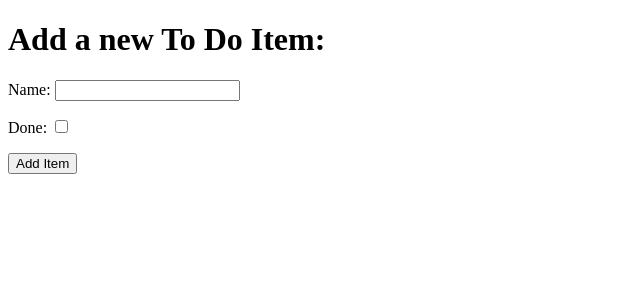
After one commit to GazzaJ/Django-test, a Django app: page /add in a window 1280 px wide. The commit adds this page. Shown: the top 300 px of the page, without its empty margins (0-640 px from the left). Run offline with Django 3.2, Linux system fonts and the light colour scheme.

Commit message:
Create a new template to add tasks and connect to views.py and urls.py

```diff
--- a/django_todo/urls.py
+++ b/django_todo/urls.py
@@ -15,9 +15,10 @@ Including another URLconf
 """
 from django.contrib import admin
 from django.urls import path
-from todo.views import get_todo_list
+from todo.views import get_todo_list, add_item
 
 urlpatterns = [
     path('admin/', admin.site.urls),
-    path('', get_todo_list, name='get_todo_list')
+    path('', get_todo_list, name='get_todo_list'),
+    path('add', add_item, name='add')
 ]
--- /dev/null
+++ b/todo/templates/todo/add_item.html
@@ -0,0 +1,32 @@
+<!DOCTYPE html>
+<html lang="en">
+<head>
+    <meta charset="UTF-8">
+    <meta http-equiv="X-UA-Compatible" content="IE=edge">
+    <meta name="viewport" content="width=device-width, initial-scale=1.0">
+    <title>Document</title>
+</head>
+<body>
+    <h1>Add a new To Do Item:</h1>
+    <form method="POST" action="add">
+        <div>
+            <p>
+                <label for="id_name">Name:</label>
+                <input type="text" id="id_name" name="item_name">
+            </p>
+        </div>
+        <div>
+            <p>
+                <label for="id_done">Done:</label>
+                <input type="checkbox" id="id_done" name="done">
+            </p>
+        </div>
+        <div>
+            <p>
+                <button type="submit">Add Item</button>
+            </p>
+        </div>
+    </form>
+
+</body>
+</html>
--- a/todo/templates/todo/todo_list.html
+++ b/todo/templates/todo/todo_list.html
@@ -21,5 +21,6 @@
             <tr><td>You have nothing to do!</td></tr>
         {% endfor %}
     </table>
+    <a href="/add">Add a To Do Item!</a>
 </body>
 </html>
--- a/todo/views.py
+++ b/todo/views.py
@@ -9,3 +9,7 @@ def get_todo_list(request):
         'items': items
     }
     return render(request, 'todo/todo_list.html', context)
+
+
+def add_item(request):
+    return render(request, 'todo/add_item.html')
```
